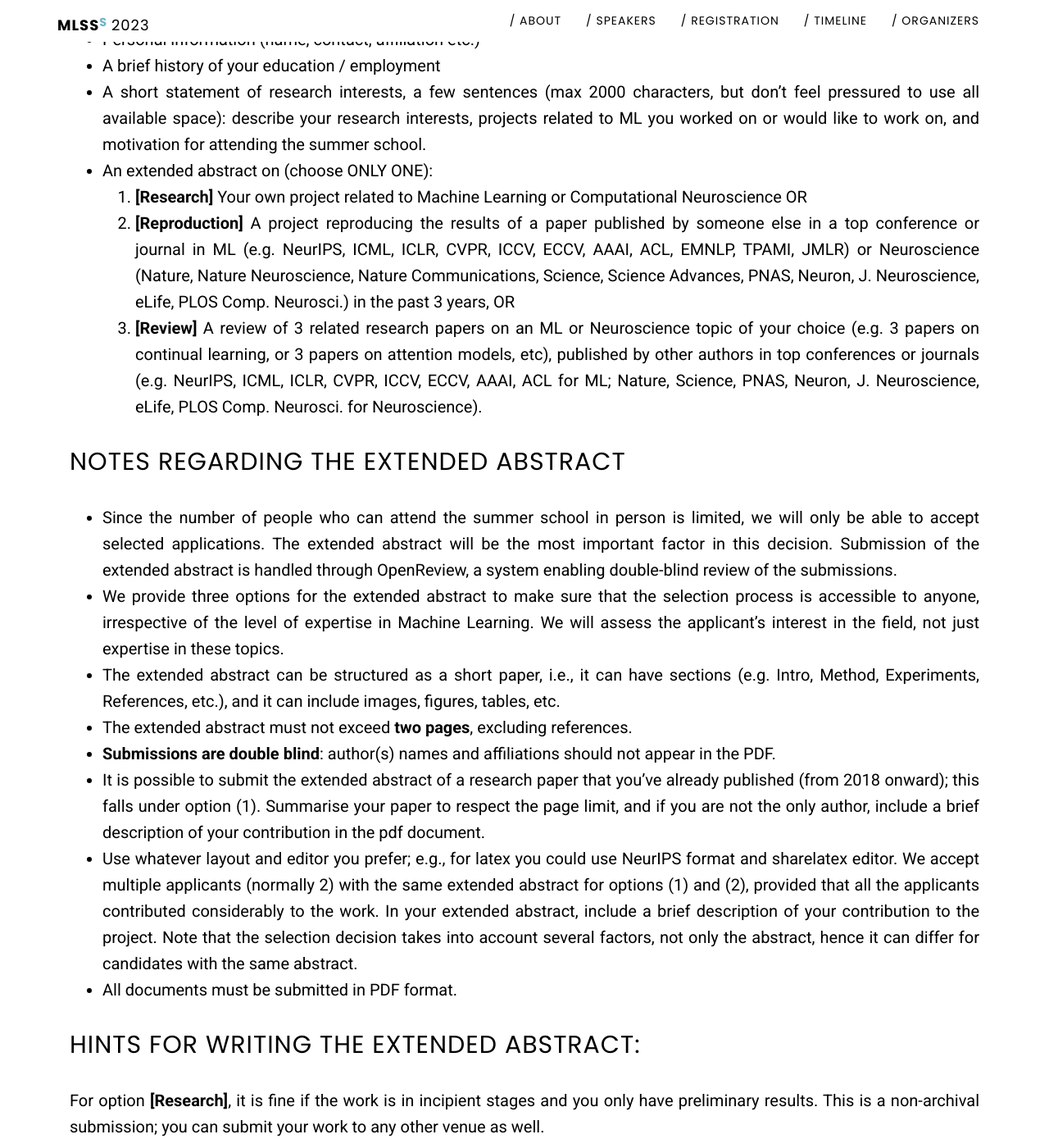
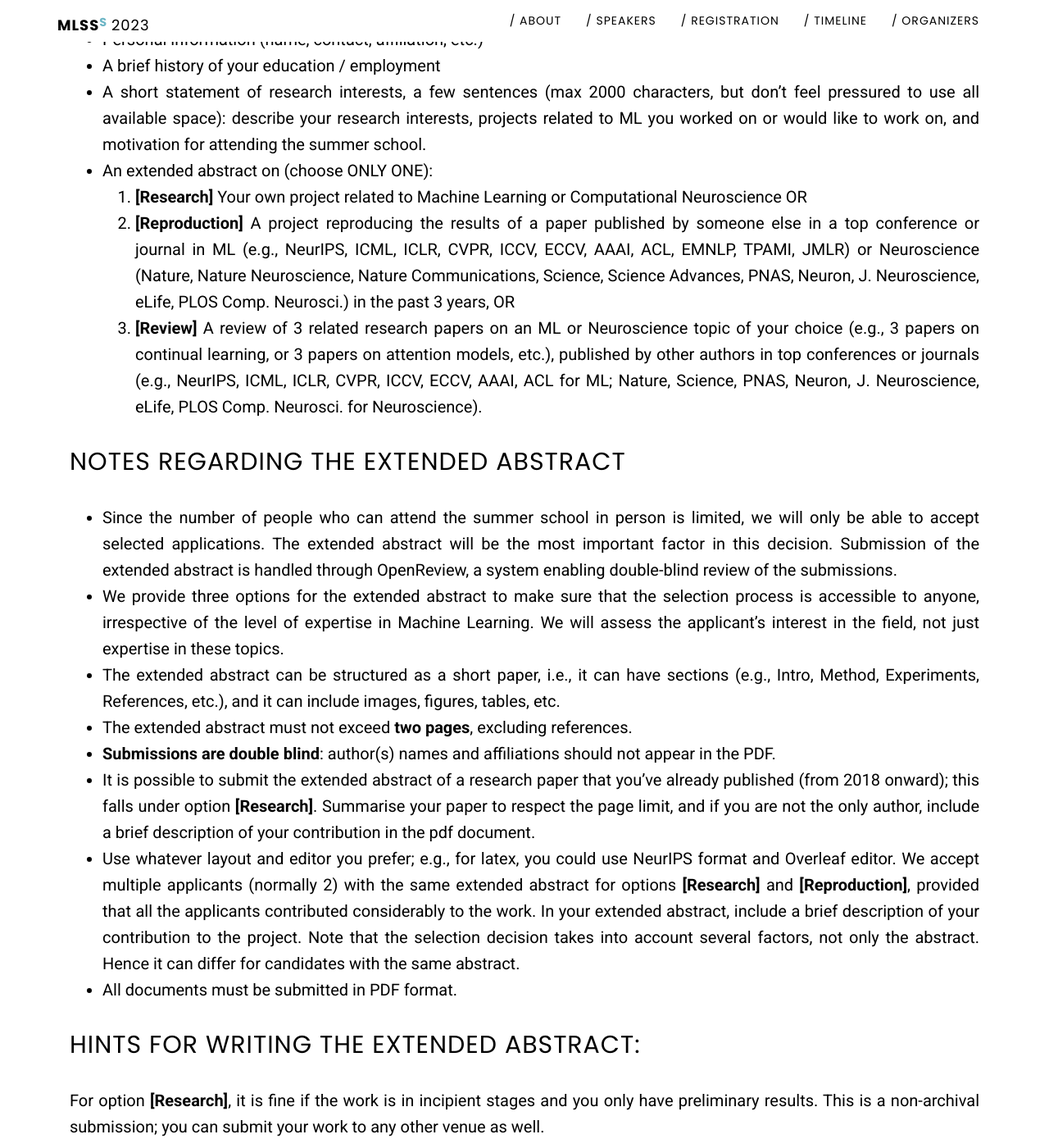
Before and after one commit to mlinpl/mlss2023.mlinpl.org, a Jekyll site: the page built from mlss-registration.md, in a window 1280 px wide and 1400 px high, scrolled down 2053 px. Shown: the whole window at 82% size. Built offline with Jekyll 4.4.1, drawn with Linux system fonts in a browser that asks for light colours; some of the changed text lies outside the part shown.

Commit message:
Update mlss-registration.md

```diff
--- a/mlss-registration.md
+++ b/mlss-registration.md
@@ -54,36 +54,36 @@ The scholarship includes reimbursement of the following costs up to the total of
 
 To apply for the summer school, you will need to provide the following information:
 
-- Personal information (name, contact, affiliation etc.)
+- Personal information (name, contact, affiliation, etc.)
 - A brief history of your education / employment
 - A short statement of research interests, a few sentences (max 2000 characters, but don’t feel pressured to use all available space): describe your research interests, projects related to ML you worked on or would like to work on, and motivation for attending the summer school.
 - An extended abstract on (choose ONLY ONE):
   1. **[Research]** Your own project related to Machine Learning or Computational Neuroscience OR
-  2. **[Reproduction]** A project reproducing the results of a paper published by someone else in a top conference or journal in ML (e.g. NeurIPS, ICML, ICLR, CVPR, ICCV, ECCV, AAAI, ACL, EMNLP, TPAMI, JMLR) or Neuroscience (Nature, Nature Neuroscience, Nature Communications, Science, Science Advances, PNAS, Neuron, J. Neuroscience, eLife, PLOS Comp. Neurosci.) in the past 3 years, OR
-  3. **[Review]** A review of 3 related research papers on an ML or Neuroscience topic of your choice (e.g. 3 papers on continual learning, or 3 papers on attention models, etc), published by other authors in top conferences or journals (e.g. NeurIPS, ICML, ICLR, CVPR, ICCV, ECCV, AAAI, ACL for ML; Nature, Science, PNAS, Neuron, J. Neuroscience, eLife, PLOS Comp. Neurosci. for Neuroscience).
+  2. **[Reproduction]** A project reproducing the results of a paper published by someone else in a top conference or journal in ML (e.g., NeurIPS, ICML, ICLR, CVPR, ICCV, ECCV, AAAI, ACL, EMNLP, TPAMI, JMLR) or Neuroscience (Nature, Nature Neuroscience, Nature Communications, Science, Science Advances, PNAS, Neuron, J. Neuroscience, eLife, PLOS Comp. Neurosci.) in the past 3 years, OR
+  3. **[Review]** A review of 3 related research papers on an ML or Neuroscience topic of your choice (e.g., 3 papers on continual learning, or 3 papers on attention models, etc.), published by other authors in top conferences or journals (e.g., NeurIPS, ICML, ICLR, CVPR, ICCV, ECCV, AAAI, ACL for ML; Nature, Science, PNAS, Neuron, J. Neuroscience, eLife, PLOS Comp. Neurosci. for Neuroscience).
 
 ## Notes regarding the extended abstract
 
 - Since the number of people who can attend the summer school in person is limited, we will only be able to accept selected applications. The extended abstract will be the most important factor in this decision.
 Submission of the extended abstract is handled through OpenReview, a system enabling double-blind review of the submissions.
 - We provide three options for the extended abstract to make sure that the selection process is accessible to anyone, irrespective of the level of expertise in Machine Learning. We will assess the applicant’s interest in the field, not just expertise in these topics.
-- The extended abstract can be structured as a short paper, i.e., it can have sections (e.g. Intro, Method, Experiments, References, etc.), and it can include images, figures, tables, etc.
+- The extended abstract can be structured as a short paper, i.e., it can have sections (e.g., Intro, Method, Experiments, References, etc.), and it can include images, figures, tables, etc.
 - The extended abstract must not exceed **two pages**, excluding references.
 - **Submissions are double blind**: author(s) names and affiliations should not appear in the PDF.
-- It is possible to submit the extended abstract of a research paper that you've already published (from 2018 onward); this falls under option (1). Summarise your paper to respect the page limit, and if you are not the only author, include a brief description of your contribution in the pdf document.
-- Use whatever layout and editor you prefer; e.g., for latex you could use NeurIPS format and sharelatex editor.
-We accept multiple applicants (normally 2) with the same extended abstract for options (1) and (2), provided that all the applicants contributed considerably to the work. In your extended abstract, include a brief description of your contribution to the project. Note that the selection decision takes into account several factors, not only the abstract, hence it can differ for candidates with the same abstract.
+- It is possible to submit the extended abstract of a research paper that you've already published (from 2018 onward); this falls under option **[Research]**. Summarise your paper to respect the page limit, and if you are not the only author, include a brief description of your contribution in the pdf document.
+- Use whatever layout and editor you prefer; e.g., for latex, you could use NeurIPS format and Overleaf editor.
+We accept multiple applicants (normally 2) with the same extended abstract for options **[Research]** and **[Reproduction]**, provided that all the applicants contributed considerably to the work. In your extended abstract, include a brief description of your contribution to the project. Note that the selection decision takes into account several factors, not only the abstract. Hence it can differ for candidates with the same abstract.
 - All documents must be submitted in PDF format.
 
 ## Hints for writing the extended abstract:
 
 For option **[Research]**, it is fine if the work is in incipient stages and you only have preliminary results. This is a non-archival submission; you can submit your work to any other venue as well.
 
-For option **[Reproduction]**, please also include, if possible, your own observations about the paper, e.g. analysis of robustness, was the paper difficult to reproduce given the details in the paper; most important tricks in implementation etc.
+For option **[Reproduction]**, please also include, if possible, your own observations about the paper, e.g., analysis of robustness, was the paper difficult to reproduce given the details in the paper; most important tricks in implementation, etc.
 
 For option **[Review]**, consider reviewing works that have some aspects in common, so that you can compare them and highlight their pros and cons.
 
-In your OpenReview application please add the type of your extended abstract (one of: research, reproduction, review) in the “keywords” section.
+In your OpenReview application, please add the type of your extended abstract (one of: research, reproduction, or review) in the “keywords” section.
 
 ## Evaluation criteria
 
```
Also changed, not shown: other parts of mlss-registration.md (+4 -5 lines).
